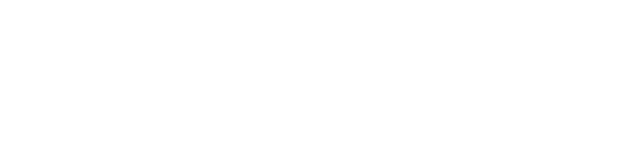
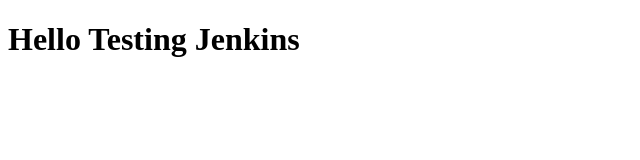
Before and after one commit to alaksandarjesus/Test-Jenkins-CICD, a plain HTML site: page index.html in a window 1280 px wide. Shown: the whole page, without its empty margins (0-640 px from the left). Drawn offline with Linux system fonts and the light colour scheme.

Commit message:
added:hello message

```diff
--- a/index.html
+++ b/index.html
@@ -6,6 +6,6 @@
     <title>Document</title>
 </head>
 <body>
-
+    <h1>Hello Testing Jenkins</h1>
 </body>
 </html>
```
